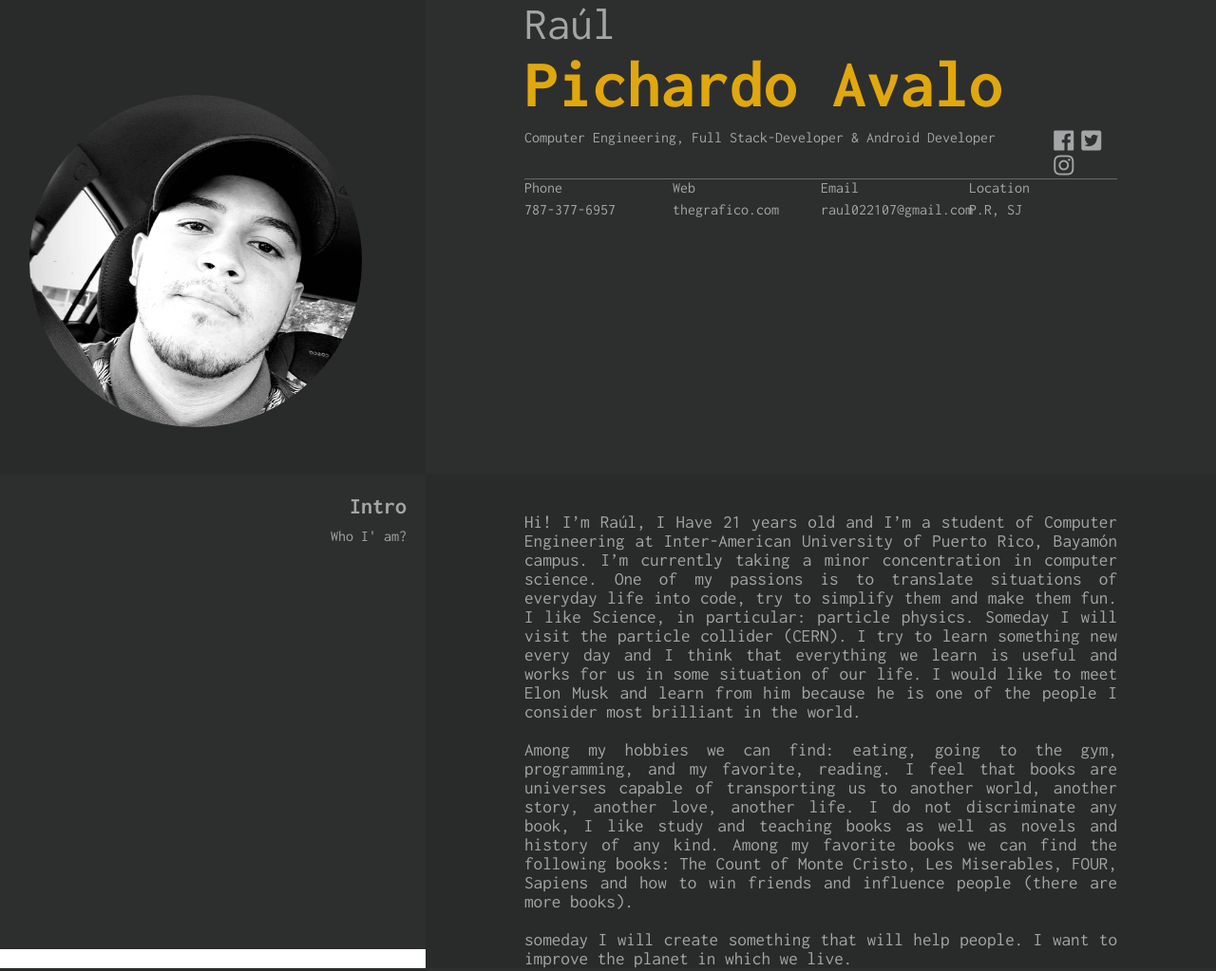
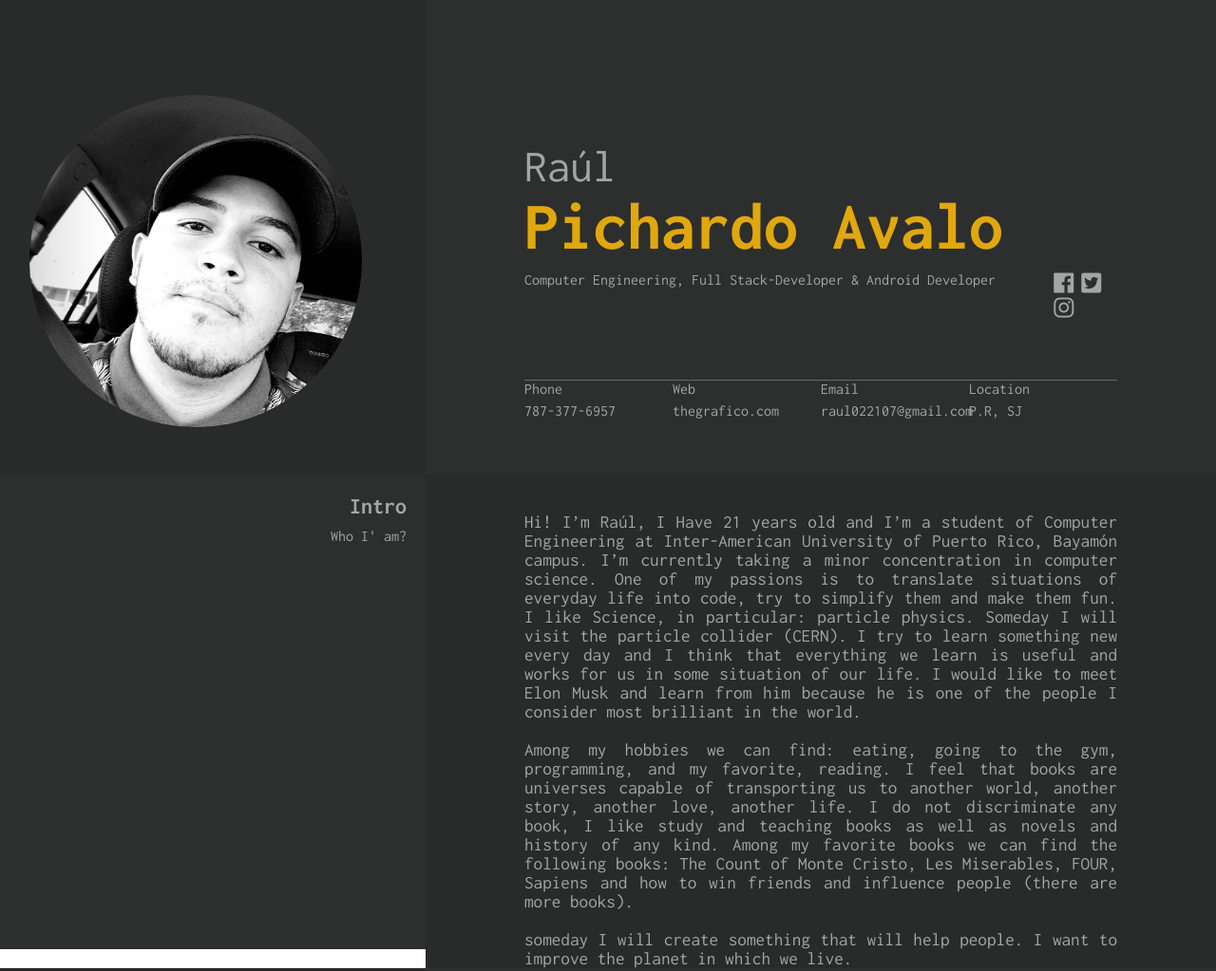
Before and after one commit to thegrafico/resume, a plain HTML site: page index.html in a window 1280 px wide. Shown: the top 1023 px of the page at 95% size. Drawn offline with Linux system fonts and the light colour scheme; a web font is replaced by a local one.

Commit message:
Se arreglo la informacion principal que contiene nombre y redes

```diff
--- a/index.html
+++ b/index.html
@@ -45,7 +45,7 @@
 
       </div>
 
-      <div class="center personalInfo">
+      <div class="center personalInfo centerheight2">
 
         <div>
           <p>Phone</p>
@@ -137,6 +137,7 @@
         </div>
 
       </div>
+
       <div class="center" style="display:flex;">
 
         <!-- HTML DATA -->
--- a/public/css/index.css
+++ b/public/css/index.css
@@ -33,12 +33,22 @@
 
   .center{
     position: relative;
-    min-width: 75%;
-    max-width: 75%;
+    width: 75%;
     height: auto;
     display:block;
     margin-left: auto;
     margin-right: auto;
+  }
+
+  .centerheight {
+    width: 100%;
+    position: absolute;
+    top: 150px;
+  }
+  .centerheight2{
+    position: absolute;
+    top:80%;
+    left: 12.5%;
   }
 
 
@@ -77,7 +87,6 @@
   }
 
   .personalInfo{
-    max-height: 20%;
     border-top: 1.5px solid rgba(164, 165, 166, 0.5);
     display: flex;
   }
```
